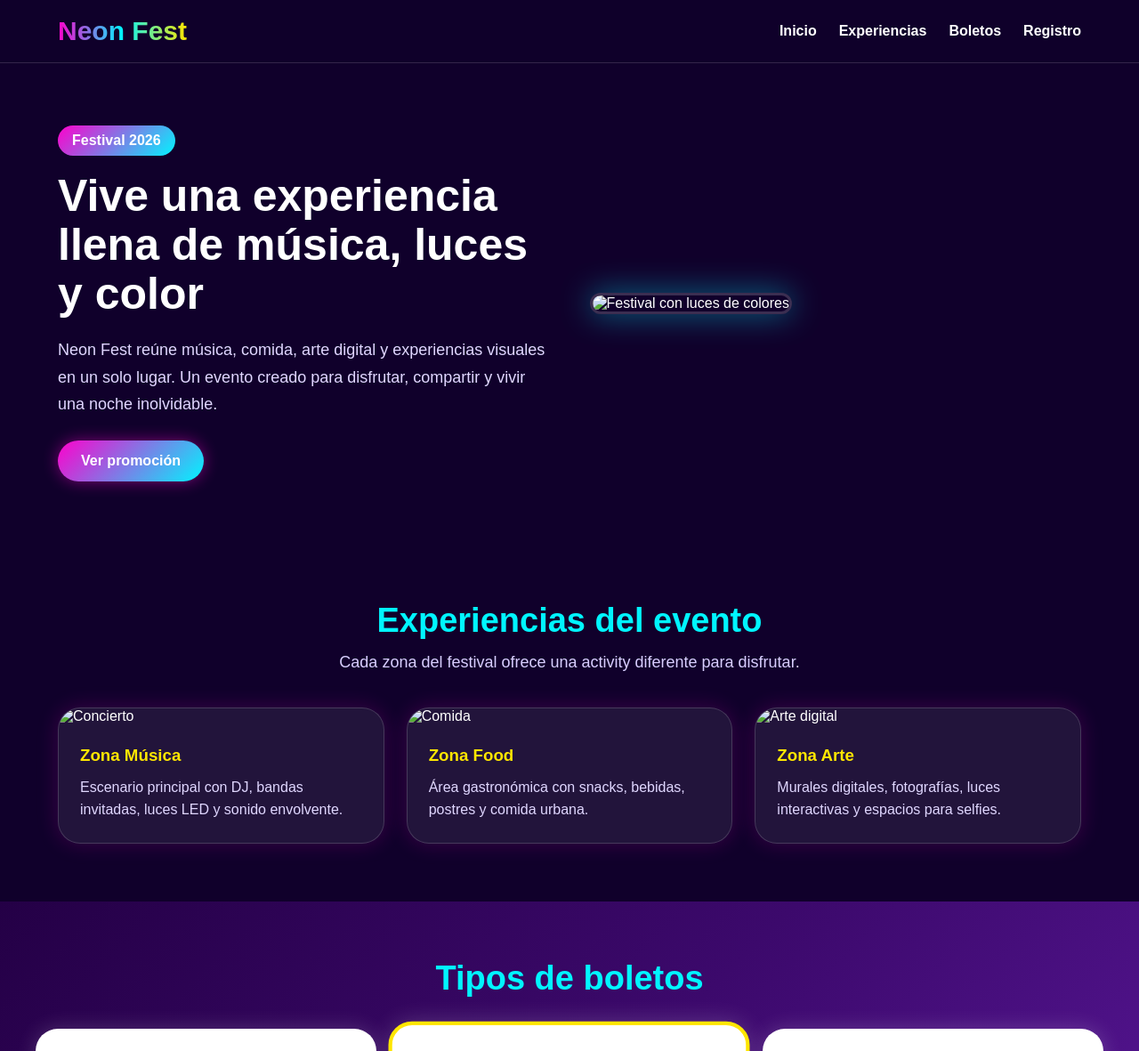
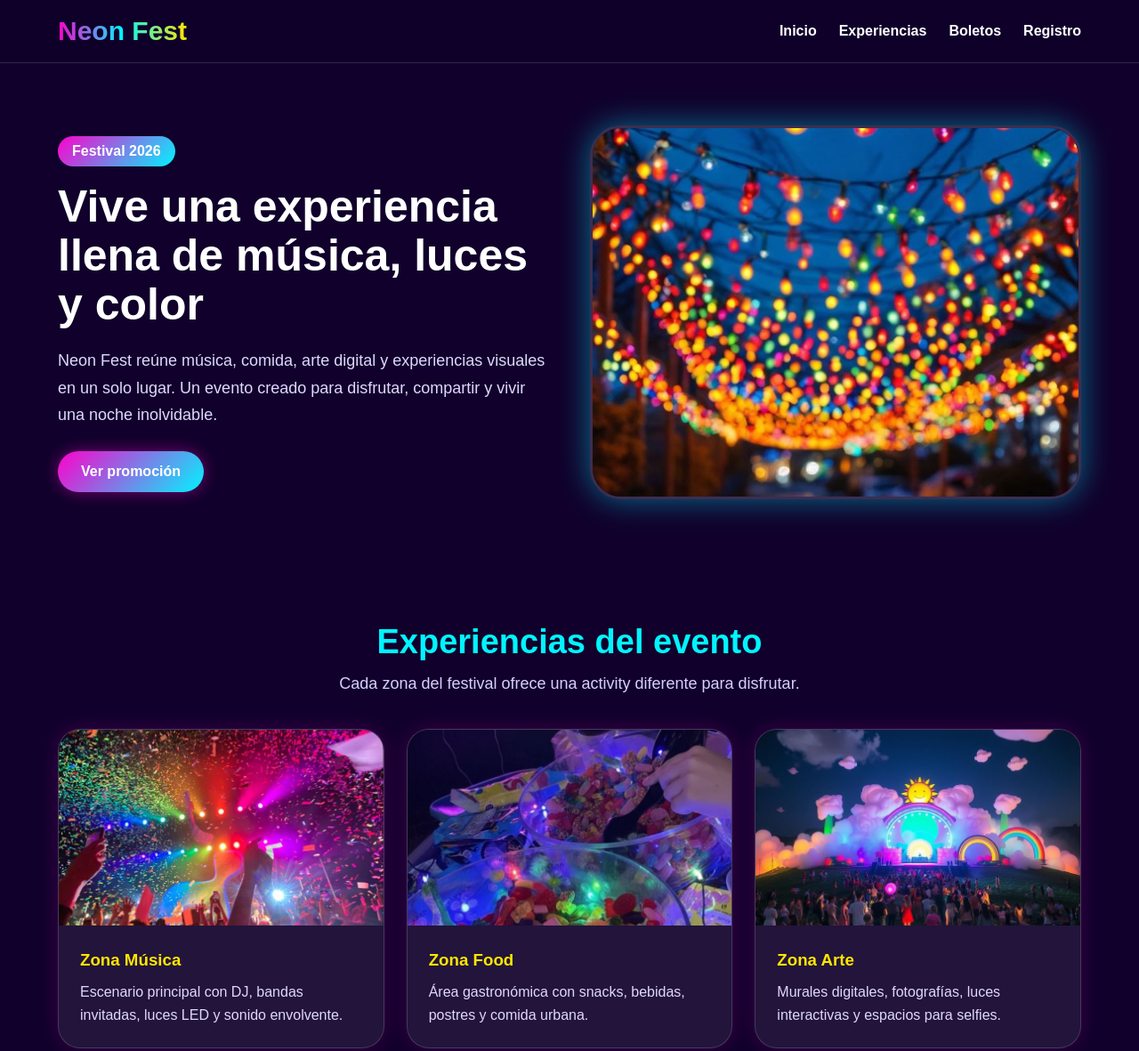
Before and after one commit to jesus212san-star/ALWAYSDATA-, a plain HTML site: page index.html in a window 1280 px wide. Shown: the top 1181 px of the page at 89% size. Drawn offline with Linux system fonts and the light colour scheme.

Commit message:
Update index.html

```diff
--- a/index.html
+++ b/index.html
@@ -411,7 +411,7 @@
                 <button onclick="mostrarPromo()">Ver promoción</button>
             </div>
             <div class="hero-imagen">
-                <img src="img/portada.jpg" alt="Festival con luces de colores">
+                <img src="festival.jpg" alt="Festival con luces de colores">
             </div>
         </section>
 
@@ -421,7 +421,7 @@
 
             <div class="contenedor-tarjetas">
                 <article class="tarjeta">
-                    <img src="img/musica.jpg" alt="Concierto">
+                    <img src="concierto.jpg" alt="Concierto">
                     <div class="tarjeta-info">
                         <h3>Zona Música</h3>
                         <p>Escenario principal con DJ, bandas invitadas, luces LED y sonido envolvente.</p>
@@ -429,7 +429,7 @@
                 </article>
 
                 <article class="tarjeta">
-                    <img src="img/comida.jpg" alt="Comida">
+                    <img src="comida.jpg" alt="Comida">
                     <div class="tarjeta-info">
                         <h3>Zona Food</h3>
                         <p>Área gastronómica con snacks, bebidas, postres y comida urbana.</p>
@@ -437,7 +437,7 @@
                 </article>
 
                 <article class="tarjeta">
-                    <img src="img/arte.jpg" alt="Arte digital">
+                    <img src="artedigital.jpg" alt="Arte digital">
                     <div class="tarjeta-info">
                         <h3>Zona Arte</h3>
                         <p>Murales digitales, fotografías, luces interactivas y espacios para selfies.</p>
```
